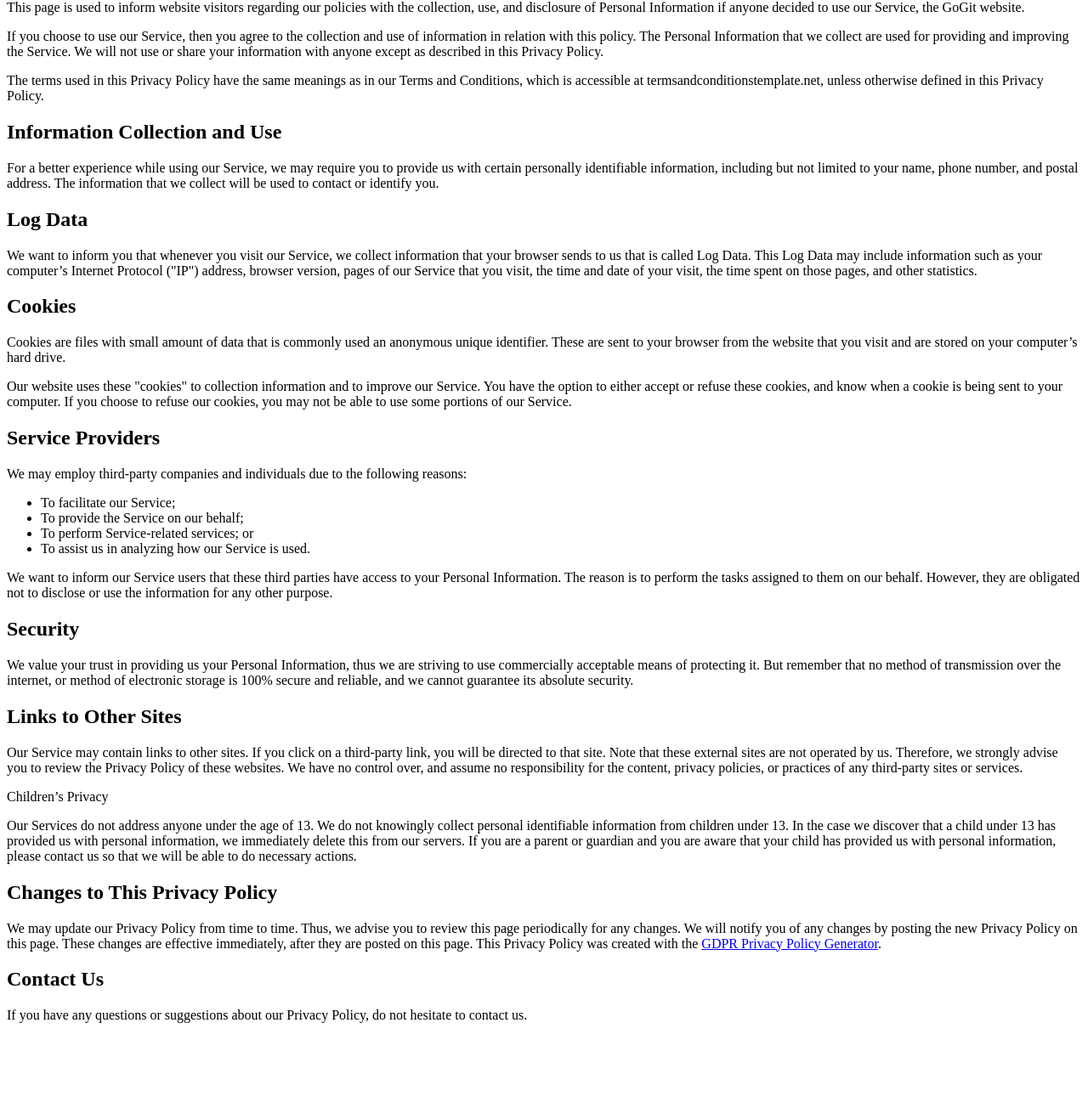
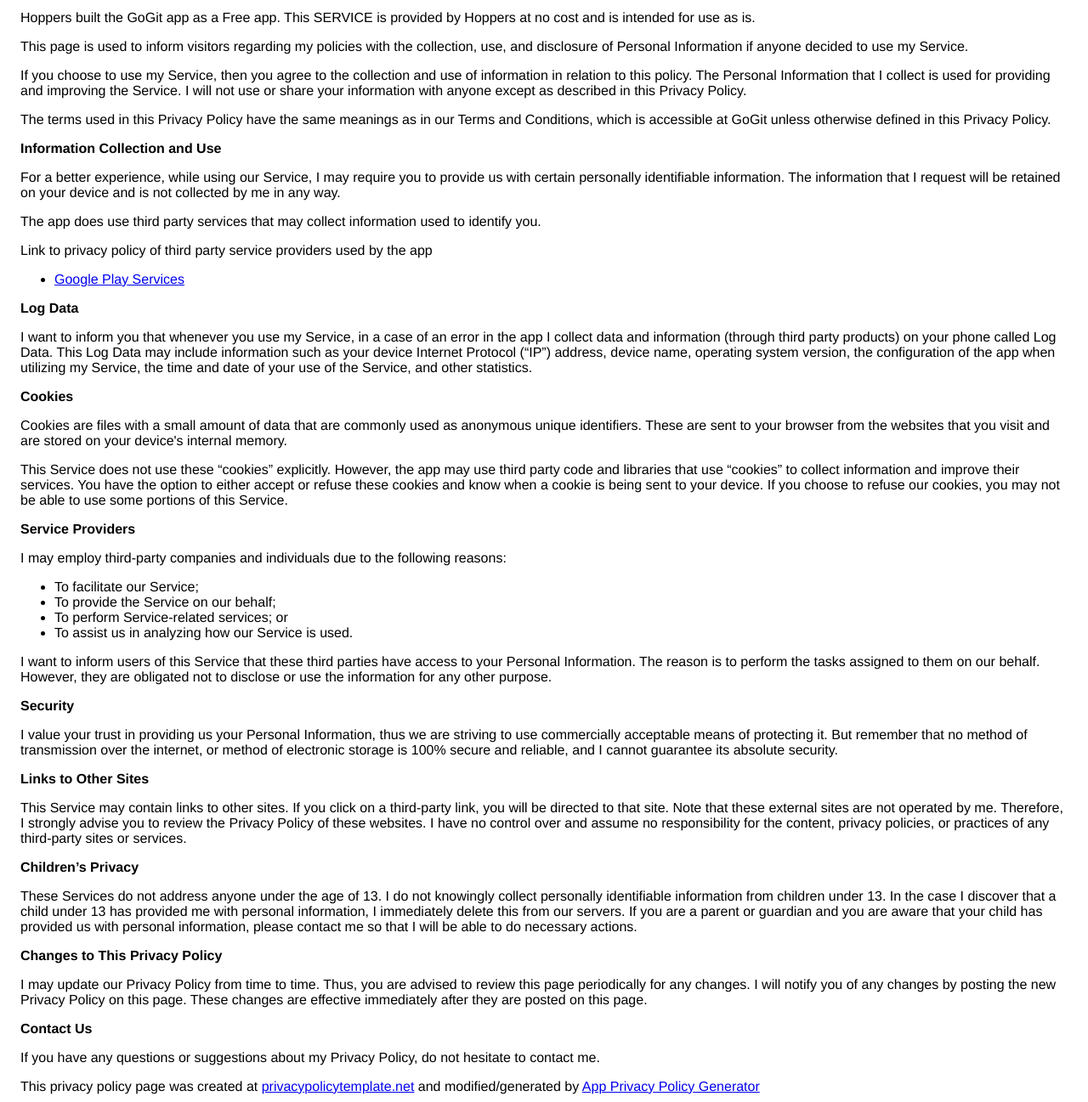
Before and after one commit to jk2pr/jk2pr.github.io, a plain HTML site: page pp.html in a window 1280 px wide. Shown: the part 80-1377 px from the top of the page at 85% size. Before the commit the page ends 1300 px from the top, so only its background shows below. Drawn offline with Linux system fonts and the light colour scheme.

Commit message:
Update pp.html

```diff
--- a/pp.html
+++ b/pp.html
@@ -1,58 +1,47 @@
-<!DOCTYPE html>
-<html><head></head>
-<body><h1>Privacy Policy of GoGit</h1>
 
-
-
-<p>This page is used to inform website visitors regarding our policies with the collection, use, and disclosure of Personal Information if anyone decided to use our Service, the GoGit website.</p>
-
-<p>If you choose to use our Service, then you agree to the collection and use of information in relation with this policy. The Personal Information that we collect are used for providing and improving the Service. We will not use or share your information with anyone except as described in this Privacy Policy.</p>
-
-<p>The terms used in this Privacy Policy have the same meanings as in our Terms and Conditions, which is accessible at termsandconditionstemplate.net, unless otherwise defined in this Privacy Policy.</p>
-
-<h2>Information Collection and Use</h2>
-
-<p>For a better experience while using our Service, we may require you to provide us with certain personally identifiable information, including but not limited to your name, phone number, and postal address. The information that we collect will be used to contact or identify you.</p>
-
-<h2>Log Data</h2>
-
-<p>We want to inform you that whenever you visit our Service, we collect information that your browser sends to us that is called Log Data. This Log Data may include information such as your computer’s Internet Protocol ("IP") address, browser version, pages of our Service that you visit, the time and date of your visit, the time spent on those pages, and other statistics.</p>
-
-<h2>Cookies</h2>
-
-<p>Cookies are files with small amount of data that is commonly used an anonymous unique identifier. These are sent to your browser from the website that you visit and are stored on your computer’s hard drive.</p>
-
-<p>Our website uses these "cookies" to collection information and to improve our Service. You have the option to either accept or refuse these cookies, and know when a cookie is being sent to your computer. If you choose to refuse our cookies, you may not be able to use some portions of our Service.</p>
-
-<h2>Service Providers</h2>
-
-<p>We may employ third-party companies and individuals due to the following reasons:</p>
-
-<ul>
-    <li>To facilitate our Service;</li>
-    <li>To provide the Service on our behalf;</li>
-    <li>To perform Service-related services; or</li>
-    <li>To assist us in analyzing how our Service is used.</li>
-</ul>
-
-<p>We want to inform our Service users that these third parties have access to your Personal Information. The reason is to perform the tasks assigned to them on our behalf. However, they are obligated not to disclose or use the information for any other purpose.</p>
-
-<h2>Security</h2>
-
-<p>We value your trust in providing us your Personal Information, thus we are striving to use commercially acceptable means of protecting it. But remember that no method of transmission over the internet, or method of electronic storage is 100% secure and reliable, and we cannot guarantee its absolute security.</p>
-
-<h2>Links to Other Sites</h2>
-
-<p>Our Service may contain links to other sites. If you click on a third-party link, you will be directed to that site. Note that these external sites are not operated by us. Therefore, we strongly advise you to review the Privacy Policy of these websites. We have no control over, and assume no responsibility for the content, privacy policies, or practices of any third-party sites or services.</p>
-
-<p>Children’s Privacy</p>
-
-<p>Our Services do not address anyone under the age of 13. We do not knowingly collect personal identifiable information from children under 13. In the case we discover that a child under 13 has provided us with personal information, we immediately delete this from our servers. If you are a parent or guardian and you are aware that your child has provided us with personal information, please contact us so that we will be able to do necessary actions.</p>
-
-<h2>Changes to This Privacy Policy</h2>
-
-<p>We may update our Privacy Policy from time to time. Thus, we advise you to review this page periodically for any changes. We will notify you of any changes by posting the new Privacy Policy on this page. These changes are effective immediately, after they are posted on this page. This Privacy Policy was created with the <a href="https://gdprprivacypolicy.net">GDPR Privacy Policy Generator</a>.</p>
-
-<h2>Contact Us</h2>
-
-<p>If you have any questions or suggestions about our Privacy Policy, do not hesitate to contact us.</p></body></html>
+<!DOCTYPE html><html> <head> <meta charset="utf-8"> <meta name="viewport" content="width=device-width"> <title>Privacy Policy</title> <style>body{font-family: "Helvetica Neue", Helvetica, Arial, sans-serif; padding:1em;}</style></head> <body><h2>Privacy Policy</h2> <p> Hoppers built the GoGit app as a Free app. This SERVICE is provided by Hoppers at no cost and is intended for use as is.
+                  </p> <p>This page is used to inform visitors regarding my policies with the collection, use, and
+                    disclosure of Personal Information if anyone decided to use my Service.
+                  </p> <p>If you choose to use my Service, then you agree to the collection and use of information in relation
+                    to this policy. The Personal Information that I collect is used for providing and improving the
+                    Service. I will not use or share your information with anyone except as described
+                    in this Privacy Policy.
+                  </p> <p>The terms used in this Privacy Policy have the same meanings as in our Terms and Conditions, which is accessible
+                    at GoGit unless otherwise defined in this Privacy Policy.
+                  </p> <p><strong>Information Collection and Use</strong></p> <p>For a better experience, while using our Service, I may require you to provide us with certain
+                    personally identifiable information. The information that I request will be retained on your device and is not collected by me in any way.
+                  </p> <p>The app does use third party services that may collect information used to identify you.</p> <div><p>Link to privacy policy of third party service providers used by the app</p> <ul><li><a href="https://www.google.com/policies/privacy/" target="_blank">Google Play Services</a></li> <!----> <!----> <!----> <!----> <!----></ul></div> <p><strong>Log Data</strong></p> <p> I want to inform you that whenever you use my Service, in a case of an
+                    error in the app I collect data and information (through third party products) on your phone
+                    called Log Data. This Log Data may include information such as your device Internet Protocol (“IP”) address,
+                    device name, operating system version, the configuration of the app when utilizing my Service,
+                    the time and date of your use of the Service, and other statistics.
+                  </p> <p><strong>Cookies</strong></p> <p>Cookies are files with a small amount of data that are commonly used as anonymous unique identifiers. These
+                    are sent to your browser from the websites that you visit and are stored on your device's internal memory.
+                  </p> <p>This Service does not use these “cookies” explicitly. However, the app may use third party code and libraries
+                    that use “cookies” to collect information and improve their services. You have the option to either
+                    accept or refuse these cookies and know when a cookie is being sent to your device. If you choose to
+                    refuse our cookies, you may not be able to use some portions of this Service.
+                  </p> <p><strong>Service Providers</strong></p> <p> I may employ third-party companies and individuals due to the following reasons:</p> <ul><li>To facilitate our Service;</li> <li>To provide the Service on our behalf;</li> <li>To perform Service-related services; or</li> <li>To assist us in analyzing how our Service is used.</li></ul> <p> I want to inform users of this Service that these third parties have access to your
+                    Personal Information. The reason is to perform the tasks assigned to them on our behalf. However, they
+                    are obligated not to disclose or use the information for any other purpose.
+                  </p> <p><strong>Security</strong></p> <p> I value your trust in providing us your Personal Information, thus we are striving
+                    to use commercially acceptable means of protecting it. But remember that no method of transmission over
+                    the internet, or method of electronic storage is 100% secure and reliable, and I cannot guarantee
+                    its absolute security.
+                  </p> <p><strong>Links to Other Sites</strong></p> <p>This Service may contain links to other sites. If you click on a third-party link, you will be directed
+                    to that site. Note that these external sites are not operated by me. Therefore, I strongly
+                    advise you to review the Privacy Policy of these websites. I have no control over
+                    and assume no responsibility for the content, privacy policies, or practices of any third-party sites
+                    or services.
+                  </p> <p><strong>Children’s Privacy</strong></p> <p>These Services do not address anyone under the age of 13. I do not knowingly collect
+                    personally identifiable information from children under 13. In the case I discover that a child
+                    under 13 has provided me with personal information, I immediately delete this from
+                    our servers. If you are a parent or guardian and you are aware that your child has provided us with personal
+                    information, please contact me so that I will be able to do necessary actions.
+                  </p> <p><strong>Changes to This Privacy Policy</strong></p> <p> I may update our Privacy Policy from time to time. Thus, you are advised to review
+                    this page periodically for any changes. I will notify you of any changes by posting
+                    the new Privacy Policy on this page. These changes are effective immediately after they are posted on
+                    this page.
+                  </p> <p><strong>Contact Us</strong></p> <p>If you have any questions or suggestions about my Privacy Policy, do not hesitate to contact
+                    me.
+                  </p> <p>This privacy policy page was created at <a href="https://privacypolicytemplate.net" target="_blank">privacypolicytemplate.net</a>                    and modified/generated by <a href="https://app-privacy-policy-generator.firebaseapp.com/" target="_blank">App Privacy Policy Generator</a></p></body></html>
```
